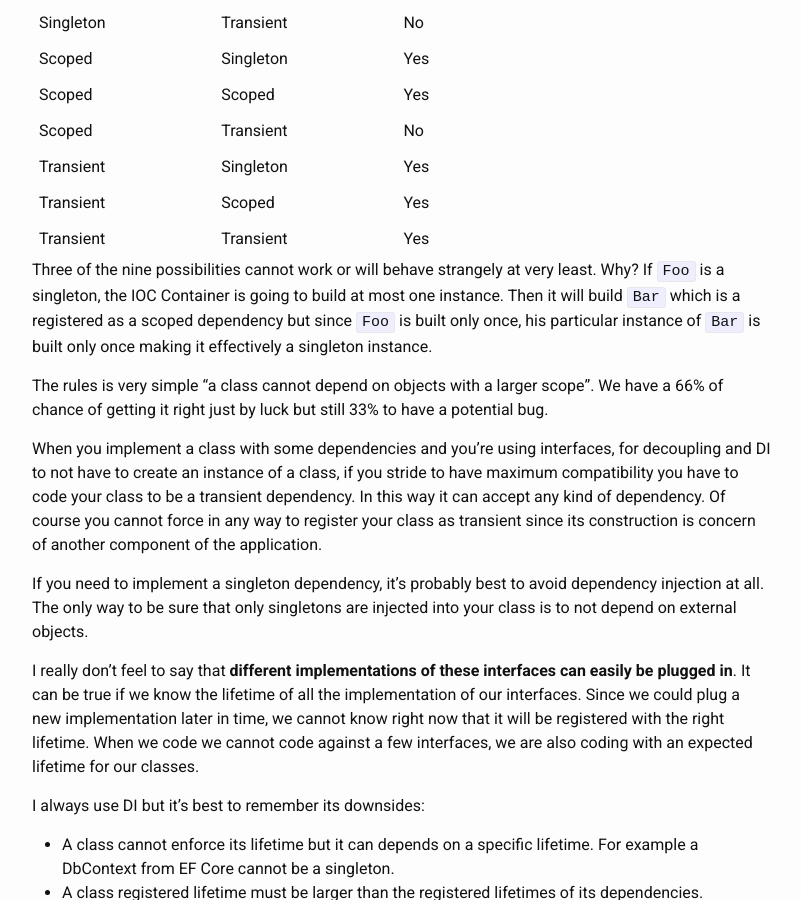
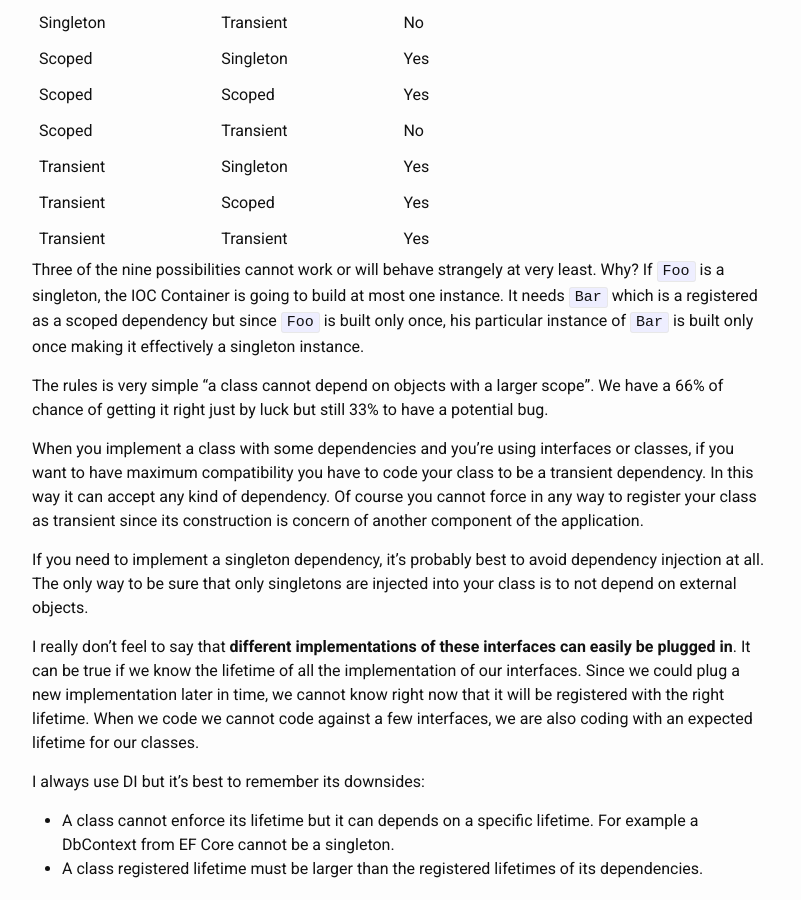
Before and after one commit to davidelettieri/davidelettieri.it, a Jekyll site: the page built from _posts/2021-09-23-Dependency Injection.md, in a window 1280 px wide and 900 px high, scrolled down 1082 px. Shown: the whole window, without its empty margins (238-1039 px from the left). Built offline with Jekyll 4.4.1, drawn with Linux system fonts in a browser that asks for light colours.

Commit message:
Update 2021-09-23-Dependency Injection.md

```diff
--- a/_posts/2021-09-23-Dependency Injection.md
+++ b/_posts/2021-09-23-Dependency Injection.md
@@ -48,11 +48,11 @@ We need to register the two class in the IOC, we have 9 possibilities:
 | Transient   | Scoped        | Yes |
 | Transient   | Transient        | Yes |
 
-Three of the nine possibilities cannot work or will behave strangely at very least. Why? If `Foo` is a singleton, the IOC Container is going to build at most one instance. Then it will build `Bar` which is a registered as a scoped dependency but since `Foo` is built only once, his particular instance of `Bar` is built only once making it effectively a singleton instance.
+Three of the nine possibilities cannot work or will behave strangely at very least. Why? If `Foo` is a singleton, the IOC Container is going to build at most one instance. It needs `Bar` which is a registered as a scoped dependency but since `Foo` is built only once, his particular instance of `Bar` is built only once making it effectively a singleton instance.
 
 The rules is very simple "a class cannot depend on objects with a larger scope". We have a 66% of chance of getting it right just by luck but still 33% to have a potential bug.
 
-When you implement a class with some dependencies and you're using interfaces, for decoupling and DI to not have to create an instance of a class, if you stride to have maximum compatibility you have to code your class to be a transient dependency. In this way it can accept any kind of dependency. Of course you cannot force in any way to register your class as transient since its construction is concern of another component of the application.
+When you implement a class with some dependencies and you're using interfaces or classes, if you want to have maximum compatibility you have to code your class to be a transient dependency. In this way it can accept any kind of dependency. Of course you cannot force in any way to register your class as transient since its construction is concern of another component of the application.
 
 If you need to implement a singleton dependency, it's probably best to avoid dependency injection at all. The only way to be sure that only singletons are injected into your class is to not depend on external objects.
 
```
